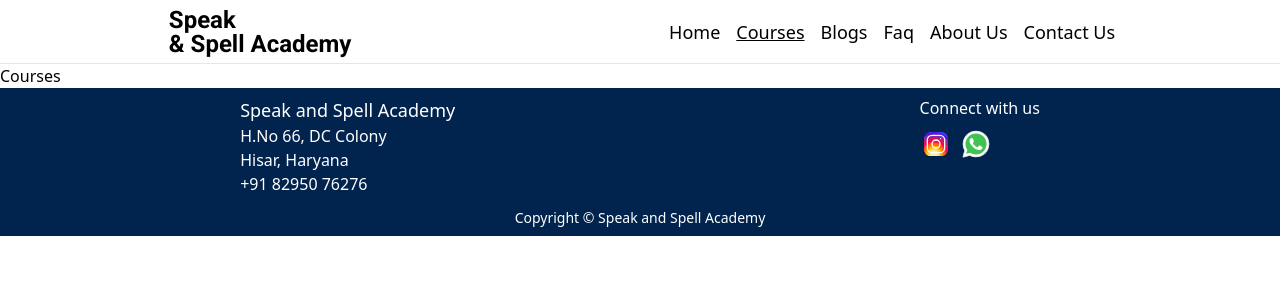
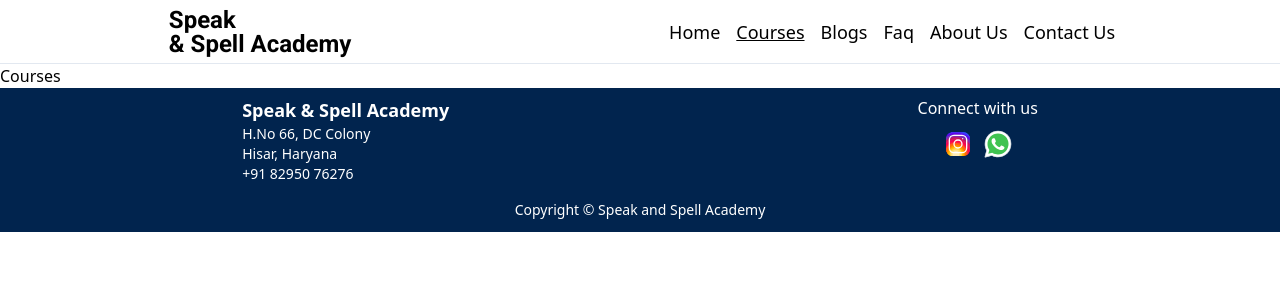
Before and after one commit to dhruvkaushik305/speakandspell, a React (Vite) app in the folder frontend/: page /courses in a window 1280 px wide. Shown: the top 300 px of the page. Built offline with nearby package versions, Linux system fonts and the light colour scheme.

Commit message:
STYLE: Edited some font styling

```diff
--- a/frontend/src/Layouts/FooterLayout.tsx
+++ b/frontend/src/Layouts/FooterLayout.tsx
@@ -3,18 +3,20 @@
 import whatsAppIcon from "../assets/whatsapp-icon.svg";
 const FooterLayout: React.FC = () => {
   return (
-    <div className="bg-Tertiary flex min-h-[4rem] w-full flex-col gap-3 p-2 text-white">
+    <div className="flex min-h-[4rem] w-full flex-col gap-3 bg-Tertiary p-2 text-white">
       <div className="flex w-full items-start justify-between sm:justify-around">
         <div>
-          <h3 className="text-lg">Speak and Spell Academy</h3>
-          <p>H.No 66, DC Colony</p>
-          <p>Hisar, Haryana</p>
-          <p>+91 82950 76276</p>
+          <h3 className="text-md font-semibold sm:text-lg">
+            Speak & Spell Academy
+          </h3>
+          <p className="text-sm">H.No 66, DC Colony</p>
+          <p className="text-sm">Hisar, Haryana</p>
+          <p className="text-sm">+91 82950 76276</p>
         </div>
 
         <div className="flex flex-col gap-2">
-          <h3>Connect with us</h3>
-          <p className="flex gap-2">
+          <h3 className="font-medium">Connect with us</h3>
+          <p className="flex w-full justify-center gap-2">
             <a
               href="https://www.instagram.com/speakandspellacademy/"
               target="_blank"
@@ -30,7 +32,7 @@
           </p>
         </div>
       </div>
-      <p className="w-full text-center text-sm">
+      <p className="w-full p-1 text-center text-sm">
         Copyright © Speak and Spell Academy
       </p>
     </div>
```
